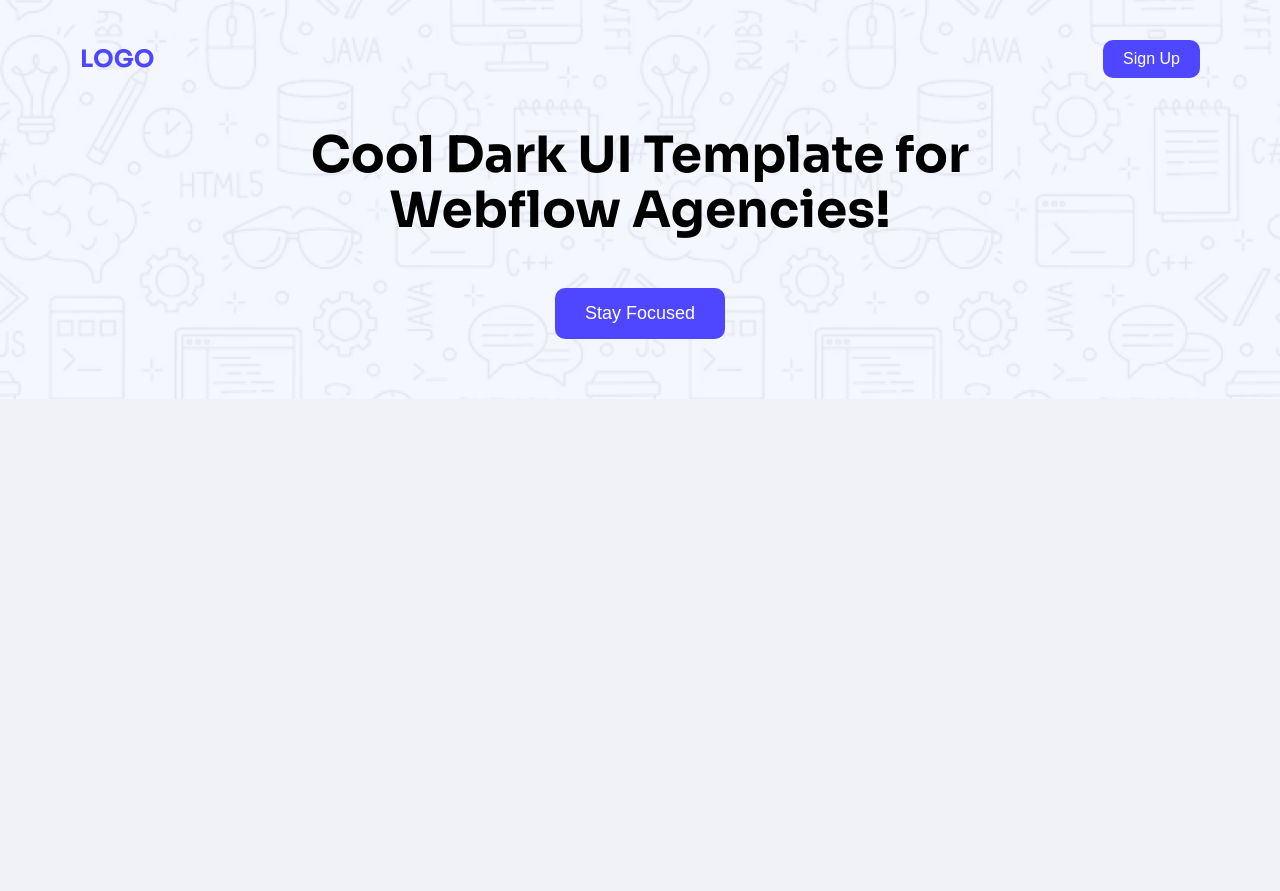
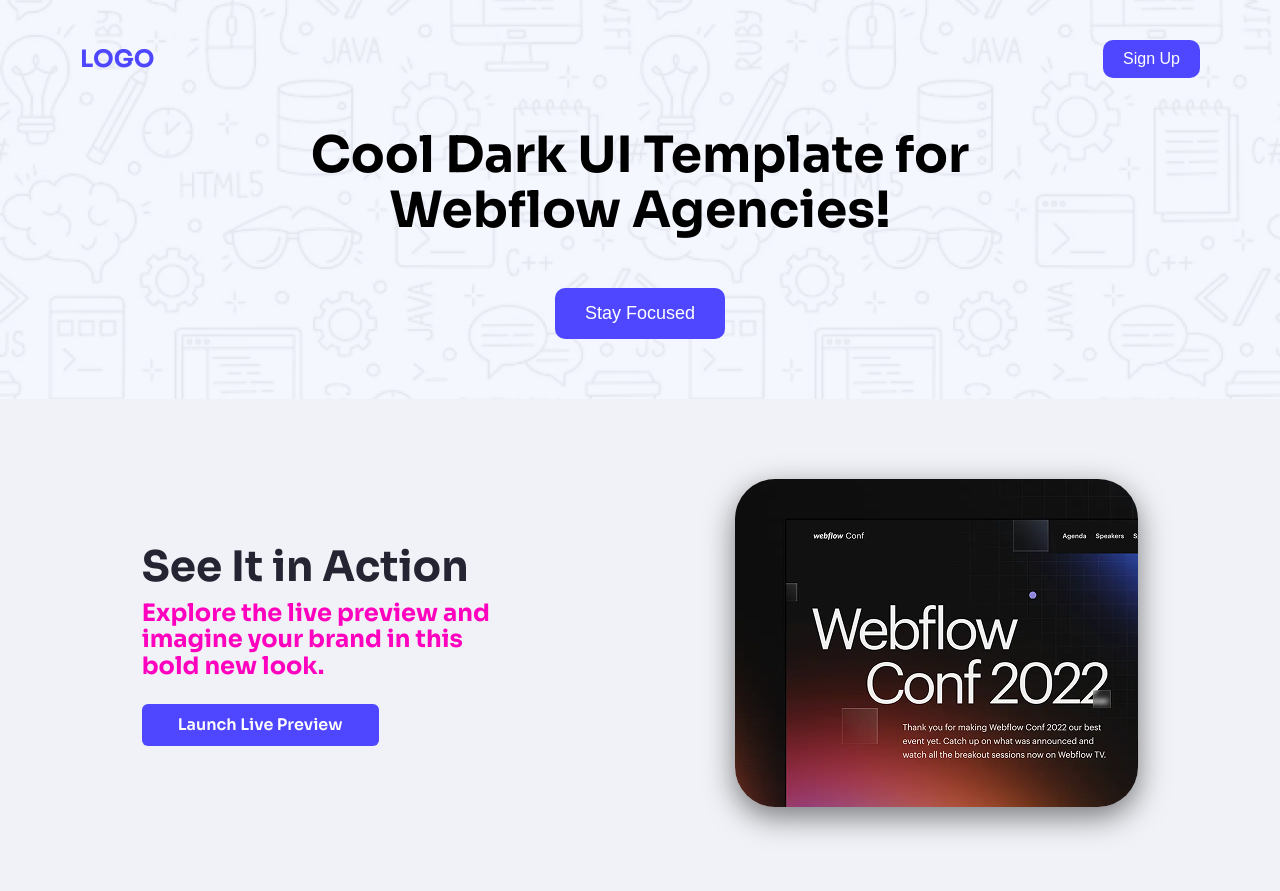
Before and after one commit to Rt-fashion/my-assignment-01, a plain HTML site: page index.html in a window 1280 px wide. Before the commit the page ends 800 px from the top, so only its background shows below. Drawn offline with Linux system fonts and the light colour scheme.

Commit message:
add ation section

```diff
--- a/index.html
+++ b/index.html
@@ -24,7 +24,19 @@
     </div>
   </header>
 
+<main>
+    <section class="action-section" id="action">
+      <div class="action-text">
+        <h2>See It in Action</h2>
+        <p>Explore the live preview and imagine your brand in this bold new look.</p>
+        <a href="#" class="preview-button">Launch Live Preview</a>
+      </div>
+      <div class="action-image">
+        <img src="./Assets/wc-mini.png" alt="Webflow Conf Preview">
+      </div>
+    </section>
 
+</main>
 
 
   </body>
--- a/styles.css
+++ b/styles.css
@@ -85,3 +85,52 @@ html {
     font-size: 18px;
     margin: 20px;
   }
+
+
+    /* Action Section */
+    .action-section {
+        display: flex;
+        align-items: center;
+        justify-content: space-around;
+        padding: 80px 20px;
+        scroll-margin-top: 100px;
+      }
+
+      .action-text {
+        max-width: 350px;
+      }
+
+      .action-text h2 {
+        font-size: 42px;
+        font-weight: bold;
+        color: #252432;
+        margin-bottom: 10px;
+      }
+
+      .action-text p {
+        font-size: 24px;
+        color: #ff00bf;
+        margin-bottom: 25px;
+      }
+
+      .preview-button {
+        display: inline-block;
+        background-color: #4E47FF;
+        color: #FFFFFF;
+        text-decoration: none;
+        padding: 12px 36px;
+        border-radius: 6px;
+        font-weight: 600;
+        font-size: 16px;
+      }
+
+      .preview-button:hover {
+        background-color: #caf020;
+      }
+
+      .action-image img {
+        max-width: 100%;
+        height: auto;
+        border-radius: 40px;
+        box-shadow: 0 10px 30px rgba(0, 0, 0, 0.5);
+      }
```
